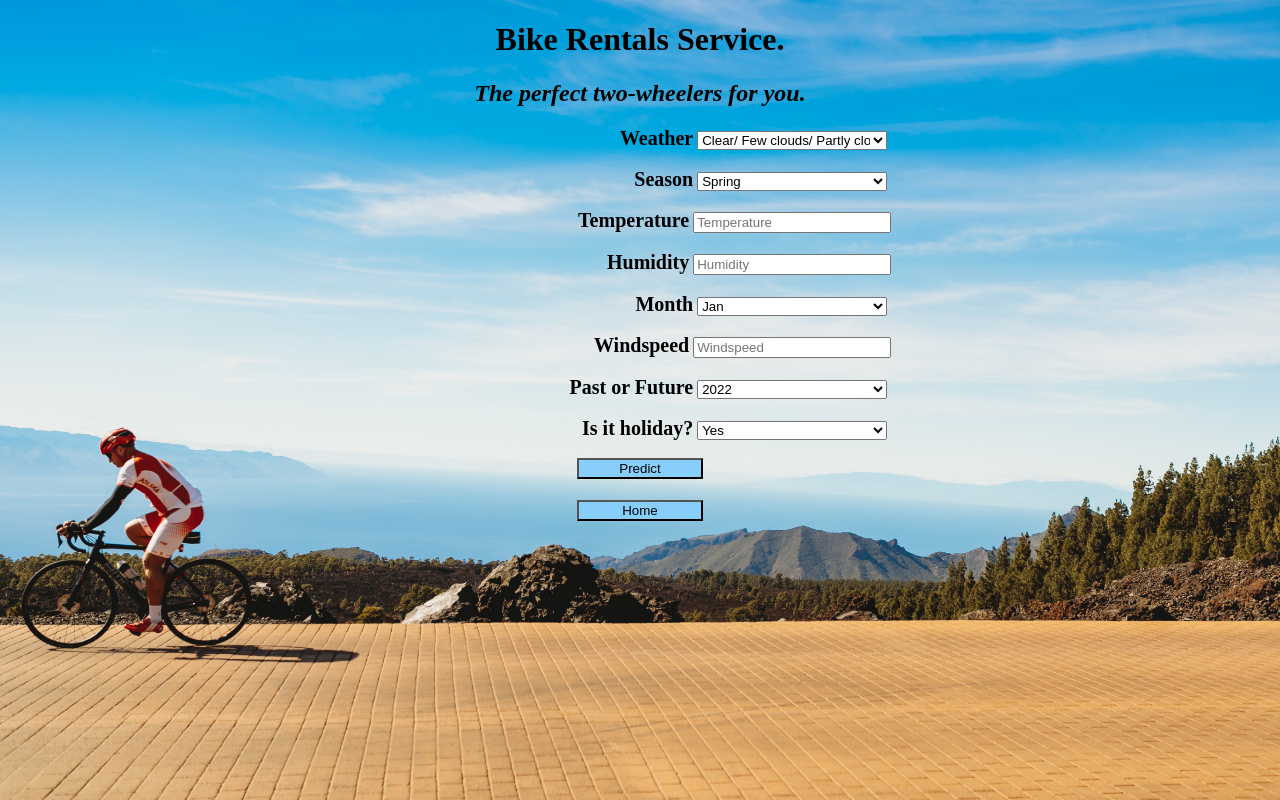
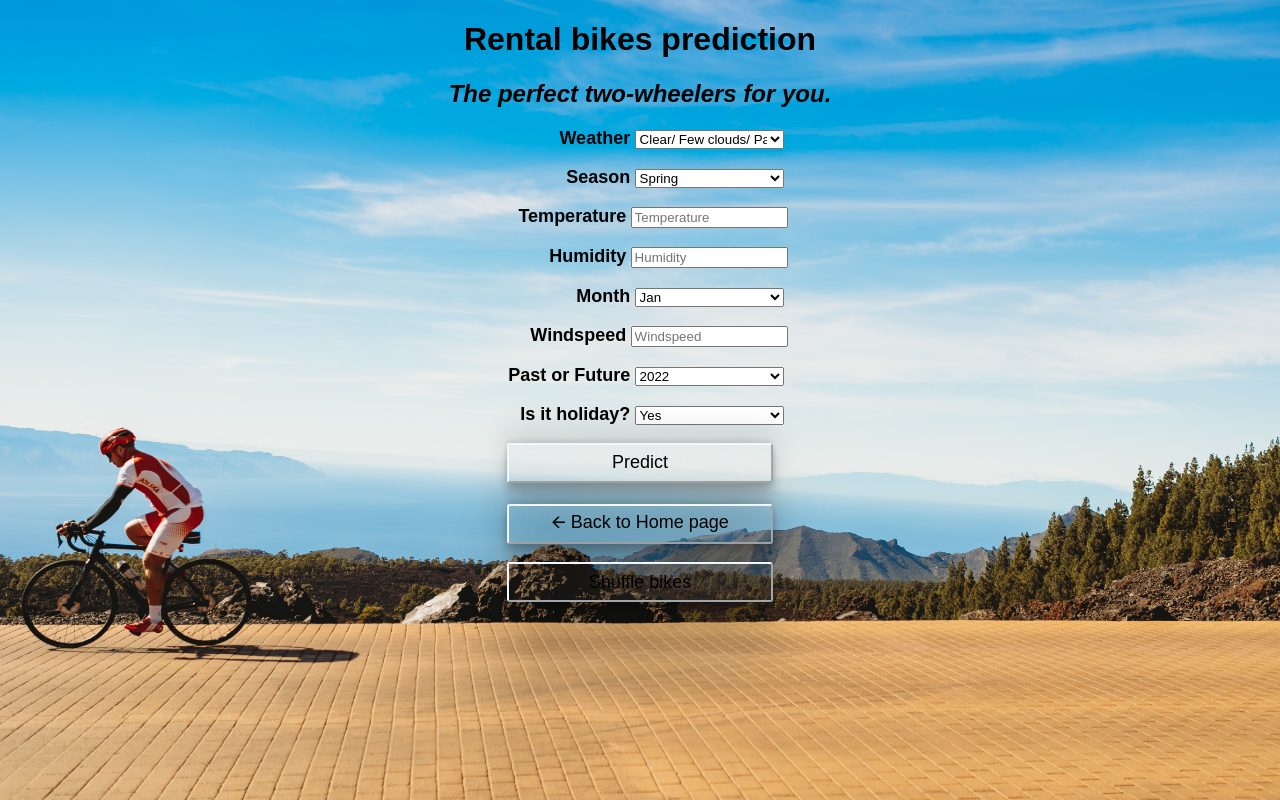
Before and after one commit to shubhadapaithankar/Prediction-of-Bike-Rental-Count, a Flask app: page /index in a window 1280 px wide. Run offline with Flask 2, Linux system fonts and the light colour scheme.

Commit message:
Modified index.html css

```diff
--- a/templates/index.html
+++ b/templates/index.html
@@ -5,12 +5,15 @@
         body {
             background-image: url({{ url_for('static', filename='img/996331.jpg') }});
             background-size: cover;
+            font-family: Arial, sans-serif;
         }
 
         form{
             text-align: center;
         }
-
+        .fill {
+            margin-right: 21%;
+        }
         input{
             width: 15%
         }
@@ -20,17 +23,24 @@
         }
 
         button{
-            background-color: lightskyblue;
-            color: black;
-            width: 10%
+            width: 21%;
+            font-size: large;
+            height: 40px;
+            backdrop-filter: blur(65px);
+            box-shadow: rgba(0, 0, 0, 0.25) 0px 54px 55px, rgba(0, 0, 0, 0.12) 0px -12px 30px, rgba(0, 0, 0, 0.12) 0px 4px 6px, rgba(0, 0, 0, 0.17) 0px 12px 13px, rgba(0, 0, 0, 0.09) 0px -3px 5px;
+            border-radius: 3px;
+            border-color: aliceblue;
+            background-color: transparent;
+            cursor: pointer;
+
         }
 
         label{
             color: black;
-            font-size: 20px;
+            font-size: 18px;
             display: inline-block;
             text-align: right;
-            width: 300px
+            width: 400px
         }
 
         label:hover{
@@ -46,11 +56,12 @@
 
 <body>
  <div class="login">
-    <center><h1 style="color:black"> Bike Rentals Service.</h1></center>
+    <center><h1 style="color:black"> Rental bikes prediction</h1></center>
     <center><h2><font color="black"><i>The perfect two-wheelers for you.</i></font></h2></center>
 
      <!-- Main Input For Receiving Query to our ML -->
     <form action="{{ url_for('predict')}}"method="post">
+        <div class="fill">
         <b><label for="wea">Weather</label></b>
         <select id="wea" name="weather">
             <option value="1">Clear/ Few clouds/ Partly cloudy</option>
@@ -116,11 +127,14 @@
             <option value="0">No</option>
         </select>
         <br></br>
-
+        </div>
 
         <button type="submit" class="btn btn-primary btn-block btn-large">Predict</button>
         <h1><b><center><font color="black" size="8">{{ prediction_text }}</font></center></b></h1>
-        <button onclick="location.href = '/';" id="myButton" class="float-left submit-button" >Home</button>
+        <button onclick="location.href = '/';" id="myButton" class="float-left submit-button" >🡨 Back to Home page</button>
+        <br/>
+        <br/>
+        <button onclick="location.href = '/shuffle';" id="myButton" class="float-left submit-button" >Shuffle bikes</button>
     </form>
      <br>
 
```
